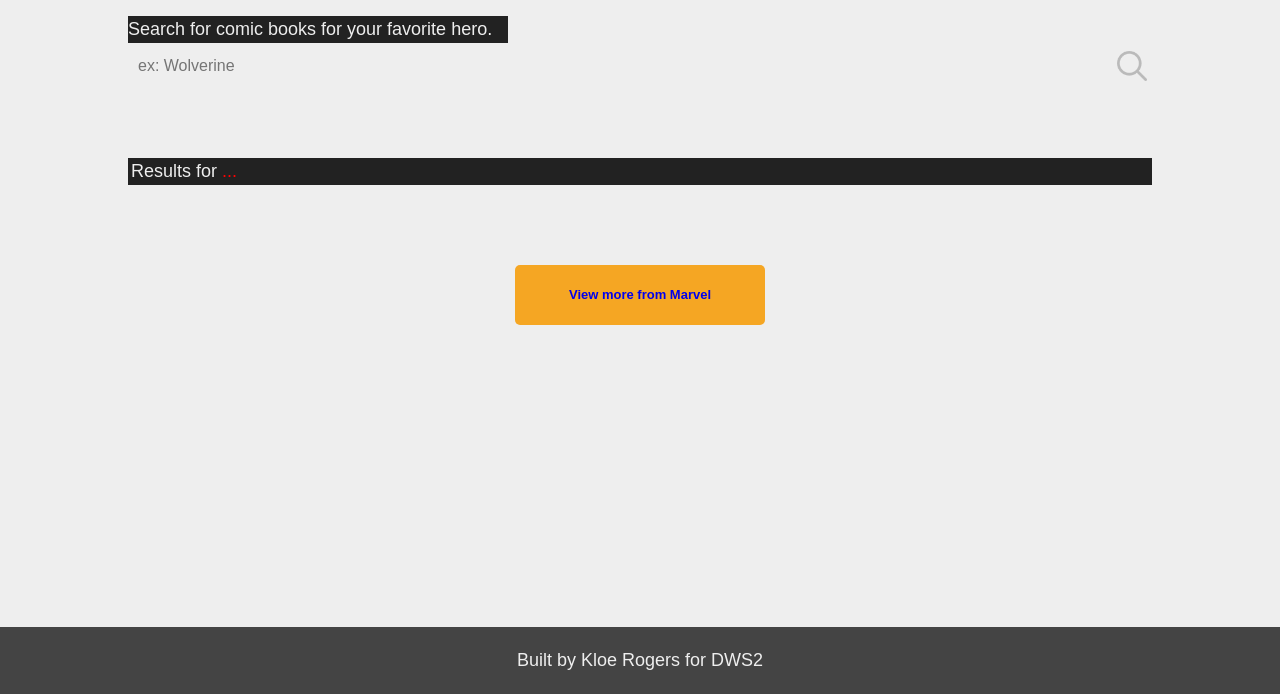
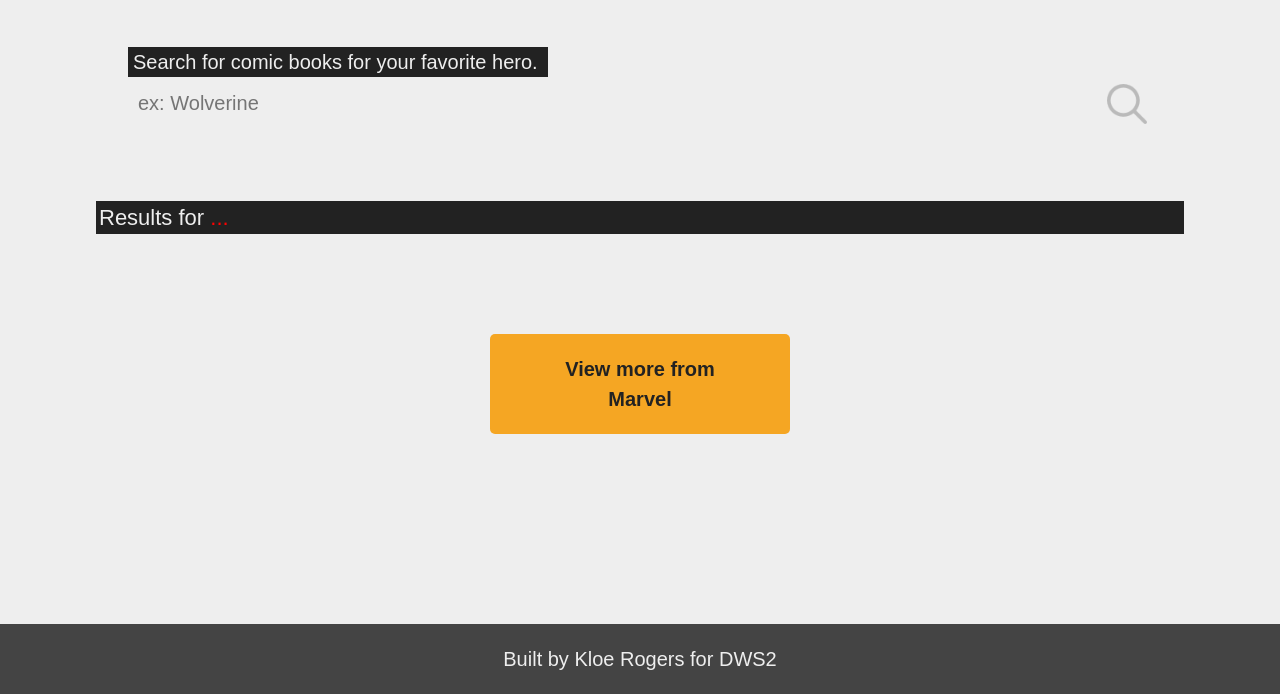
Before and after one commit to krogers78/responsiveMarvelSearchApp, a plain HTML site: page index.html in a window 1280 px wide. Shown: the part 106-800 px from the top of the page. Drawn offline with Linux system fonts and the light colour scheme.

Commit message:
Completed CSS for sizes between 320px and 1200px. Began working on cleaning up code

```diff
--- a/javascript/main.js
+++ b/javascript/main.js
@@ -10,7 +10,13 @@ const params = "$query="
 const options = {
   method: "GET"
 }
+//get the previous results from local storage and populate if it's there
+let previousSearch = localStorage.getItem('userSearch')
+if (previousSearch) {
+  document.querySelector('footer').style.position = 'static'
 
+  searchSection.innerHTML = previousSearch
+}
 form.addEventListener('submit', e => {
   e.preventDefault()
 
@@ -28,7 +34,7 @@ form.addEventListener('submit', e => {
     .catch(error => {
       console.log('An Error Occured:', error)
       searchSection.innerHTML = `
-        <h2>Results for ${input.value}</h2>
+        <h2>Results for <span>${input.value}</span></h2>
                   <div class="wrapper">
 
                   <p>No results to show</p>
@@ -57,8 +63,10 @@ const renderData = (data) => {
 })
   //to keep the footer at the bottom of the page
   document.querySelector('footer').style.position = 'static'
+  results += '</div>'
   results += '<p class="button"><a href="#">View More on Marvel</a></p>'
-  results += '</div>'
+  //save their results to the local storagae
+  localStorage.setItem('userSearch', results)
   searchSection.innerHTML = results
   results = ""
 }
--- a/scss/base/_footer.scss
+++ b/scss/base/_footer.scss
@@ -1,16 +1,3 @@
-// footer {
-//   position: fixed;
-//   width: 100%;
-//   bottom: 0;
-//   left: 0;
-//   right: 0;
-//   p {
-//     padding: 2rem;
-//     background-color: #444444;
-//     color: #EEEEEE;
-//     text-align: center;
-//   }
-// }
 footer {
   position: fixed;
   width: 100%;
@@ -23,5 +10,6 @@ footer {
     background-color: #444444;
     color: #EEEEEE;
     text-align: center;
+    @include mq(small) { font-size: 1.5rem; }
   }
 }
--- a/scss/components/_classes.scss
+++ b/scss/components/_classes.scss
@@ -11,6 +11,11 @@
 .wrapper {
   width: 85%;
   @extend %center-align;
+
+  @include mq(small) {
+    display: flex;
+    justify-content: space-between;
+  }
 }
 .button {
   @extend %center-align;
@@ -19,7 +24,6 @@
   margin-bottom: 5rem;
   text-align: center;
   font-weight: bold;
-  font-size: 1.3rem;
   background: $action-color;
   padding: 2rem 5rem;
   border-radius: 0.5rem;
--- a/scss/components/_header.scss
+++ b/scss/components/_header.scss
@@ -2,16 +2,37 @@ header {
   background: rgba(0, 0, 0, 0.2);
   text-align: right;
   width: 100%;
+  @include mq(medium) {
+    .navBar {
+      display:block;
+      position: relative;
+      z-index: 0;
+      background-color: transparent;
+      animation-duration: 0s;
+    }
+    .modal-content {
+      position: relative;
+      background-color: transparent;
+      animation-duration: 0s;
+    }
+  }
   h1 {
     width: 40%;
-    float: left;
   }
   img {
     width: 100%;
     margin: 2rem 0 0 2rem;
+    @include mq(small) { margin-left: 0; }
   }
   nav {
     padding-bottom: 2rem;
+    @include mq(medium) { padding-top: 2rem; }
+    ul {
+     @include mq(medium) {
+       display: flex;
+       justify-content: flex-end;
+     }
+    }
     li {
       padding-right: 4rem;
       padding-bottom: 0.5rem;
@@ -20,7 +41,7 @@ header {
   a {
     color: #DDD;
     font-size: 2rem;
-
+    @include mq(medium) { font-size: 1.8rem; }
     &:hover {
       color: white;
     }
@@ -28,15 +49,23 @@ header {
   span {
     color: $primary-color;
     font-size: 4rem;
+    @include mq(medium) { display: none; }
   }
   button {
     text-indent: -999rem;
     background-color: transparent;
     background-image: url("../images/hamburger.png");
     background-repeat: no-repeat;
-    background-size: 2rem;
-    height: 2rem;
-    width: 2rem;
+    background-size: 2.5rem;
+    height: 2.5rem;
+    width: 2.5rem;
     margin-top: 2rem;
+
+    @include mq(small) {
+      background-size: 3rem;
+      height: 3rem;
+      width: 3rem;
+    }
+    @include mq(medium) { display: none; }
   }
 }
--- a/scss/components/_results.scss
+++ b/scss/components/_results.scss
@@ -1,62 +1,42 @@
-// #results {
-//   .wrapper {
-//     @extend %center-align;
-//   }
-//   h2 {
-//     margin: 2rem 0 2rem 0;
-//     padding-left: 0.3rem;
-//     font-size: $font-size;
-//     color: $primary-color;
-//     background: $seconday-color;
-//     width: 25rem;
-//   }
-//   article {
-//     width: 25%;
-//     display: inline-table;
-//     padding-bottom: 5rem;
-//
-//     img {
-//       width: 80%;
-//       height: 200%;
-//     }
-//     h3, p {
-//       @include article-description($seconday-color, $primary-color, 100%, 0.2rem);
-//     }
-//     // p {
-//     //   @include article-description($seconday-color, $primary-color, 90%, 0.2rem);
-//     // }
-//   }
-//   a {
-//     font-size: 1.3rem;
-//     color: #222;
-//   }
-// }
-
-// mobile size
 #results {
   .wrapper {
     @extend %center-align;
+    @include mq(small) {
+      flex-flow: row;
+      flex-wrap: wrap;
+      justify-content: center;
+    }
   }
   h2 {
     margin: 2rem 0 2rem 0;
     padding-left: 0.3rem;
-    font-size: 1.3rem;
+    font-size: 1.8rem;
     color: $primary-color;
     background: $seconday-color;
-    width: 80%;
-    margin: 2rem auto 0 auto;
+    width: 85%;
+    margin: 2rem auto;
     span {
       color: #FF0000;
     }
+    @include mq(small) { font-size: 1.6rem; }
   }
   article {
     display: flex;
     overflow: auto;
     background-color: $seconday-color;
     margin-bottom: 1rem;
+    @include mq(small) {
+      flex-flow: column;
+      width: 90%;
+      margin-bottom: 3rem;
+    }
     img {
       width: 40%;
       height: 100%;
+      @include mq(small) {
+        width: 100%;
+        // height: 100%;
+      }
     }
     h3, p {
       @include article-description($seconday-color, $primary-color, 1rem, 1rem);
@@ -66,12 +46,15 @@
       color: #FF0000;
       filter: brightness(95%);
       font-size: 1.2rem;
+      @include mq(small) { font-size: 1.5rem; }
     }
     p {
       font-size: 1rem;
+      @include mq(small) { font-size: 1.2rem; }
     }
   }
   a {
     font-size: 1.3rem;
+    @include mq(small) { width: 50%; }
   }
 }
--- a/scss/components/_search.scss
+++ b/scss/components/_search.scss
@@ -1,38 +1,3 @@
-// #search {
-//   form {
-//     padding-top: 5rem;
-//     width: 50rem;
-//     margin-left: auto;
-//     position: relative;
-//     margin-right: auto;
-//   }
-//   label {
-//     text-align: left;
-//     display: block;
-//     background: $seconday-color;
-//     color: $primary-color;
-//     width: 33rem;
-//   }
-//   input {
-//     display: block;
-//     height: 6rem;
-//     width: 80%;
-//     // background: $primary-color;
-//     background: black;
-//     padding: 0 7rem 0 1rem;
-//
-//   }
-//   button {
-//     background-image: url("../images/search.png");
-//     background-color: transparent;
-//     text-indent: -999rem;
-//     width: 5rem;
-//     height: 5rem;
-//     position: absolute;
-//     left: 44.5rem;
-//     top: 8rem;
-//   }
-// }
 #search {
   form {
     padding-top: 5rem;
@@ -49,6 +14,15 @@
     color: $primary-color;
     width: 20rem;
     font-size: 0.8rem;
+    padding-left: 0.5rem;
+    @include mq(small) {
+      font-size: 1.2rem;
+      width: 25rem;
+    }
+    @include mq(medium) {
+      font-size: 1.6rem;
+      width: 34rem;
+    }
   }
   input {
     display: block;
@@ -69,5 +43,6 @@
     top: 6.8rem;
     background-size: 2rem;
     background-repeat: no-repeat;
+    @include mq(small) { top: 7.2rem; }
   }
 }
--- a/scss/layout/_mq.scss
+++ b/scss/layout/_mq.scss
@@ -1,104 +1,104 @@
 // first breakpoint
-@media (min-width: 425px) {
-  .wrapper {
-    display: flex;
-    justify-content: space-between;
-  }
-  header {
-    img {
-      margin-left: 0;
-    }
-    button {
-      background-size: 3rem;
-      height: 3rem;
-      width: 3rem;
-    }
-  }
+// @include mq(small) {
+  // .wrapper {
+  //   display: flex;
+  //   justify-content: space-between;
+  // }
+  // header {
+  //   img {
+  //     margin-left: 0;
+  //   }
+  //   button {
+  //     background-size: 3rem;
+  //     height: 3rem;
+  //     width: 3rem;
+  //   }
+  // }
+  // #search {
+  //   label {
+  //     font-size: 1.2rem;
+  //     width: 25rem;
+  //   }
+  //   button {
+  //     top: 7.2rem;
+  //   }
+  // }
+//   #results {
+//     .wrapper {
+//       flex-flow: row;
+//       flex-wrap: wrap;
+//       justify-content: center;
+//     }
+//     h2 {
+//       font-size: 1.6rem;
+//     }
+//     article {
+//       flex-flow: column;
+//       width: 90%;
+//       margin-bottom: 3rem;
+//       img {
+//         width: 100%;
+//         height: 100%;
+//       }
+//       h3 {
+//         font-size: 1.5rem;
+//       }
+//       p {
+//         font-size: 1.2rem;
+//       }
+//     }
+//     a {
+//       width: 50%;
+//     }
+//   }
+//   footer {
+//     p {
+//       font-size: 1.5rem;
+//     }
+//   }
+// }
+@include mq(medium) {
+  // header {
+  //   h1 {
+  //     float: none;
+  //   }
+  //   button {
+  //     display: none;
+  //   }
+  //   nav {
+  //     padding-top: 2rem;
+  //   }
+  //   a {
+  //     font-size: 1.8rem;
+  //   }
+  //   ul {
+  //     display: flex;
+  //     justify-content: flex-end;
+  //   }
+  //   span { display: none; }
+  //   .navBar {
+  //     display:block;
+  //     position: relative;
+  //     z-index: 0;
+  //     background-color: transparent;
+  //     animation-duration: 0s;
+  //   }
+  //   .modal-content {
+  //     position: relative;
+  //     background-color: transparent;
+  //     animation-duration: 0s;
+  //   }
+  // }
   #search {
-    label {
-      font-size: 1.2rem;
-      width: 25rem;
-    }
-    button {
-      top: 7.2rem;
-    }
-  }
-  #results {
-    .wrapper {
-      flex-flow: row;
-      flex-wrap: wrap;
-      justify-content: center;
-    }
-    h2 {
-      font-size: 1.5rem;
-    }
-    article {
-      flex-flow: column;
-      width: 90%;
-      img {
-        width: 100%;
-        height: 100%;
-      }
-      h3 {
-        font-size: 1.5rem;
-      }
-      p {
-        font-size: 1.2rem;
-      }
-    }
-    a {
-      width: 50%;
-    }
-  }
-  footer {
-    p {
-      font-size: 1.5rem;
-    }
-  }
-}
-@media (min-width: 768px) {
-  header {
-    h1 {
-      float: none;
-    }
-    button {
-      display: none;
-    }
-    nav {
-      padding-top: 2rem;
-    }
-    a {
-      font-size: 1.8rem;
-    }
-    ul {
-      display: flex;
-      justify-content: flex-end;
-
-    }
-    span { display: none; }
-    .navBar {
-      display:block;
-      position: relative;
-      z-index: 0;
-      background-color: transparent;
-      animation-duration: 0s;
-    }
-    .modal-content {
-      position: relative;
-      background-color: transparent;
-      animation-duration: 0s;
-    }
-  }
-  #search {
-    label {
-      font-size: 1.8rem;
-      width: 38rem;
-    }
+    // label {
+    //   font-size: 1.6rem;
+    //   width: 34rem;
+    // }
     input {
       height: 4.5rem;
     }
     button {
-      top: 8.5rem;
+      top: 8.2rem;
       width: 3rem;
       height: 3rem;
       background-size: 3rem;
@@ -106,10 +106,12 @@
   }
   #results {
     h2 {
-      font-size: 1.8rem;
+      font-size: 2rem;
     }
     a {
       width: 33%;
+      color: $seconday-color;
+      font-size: 1.5rem;
     }
   }
   footer {
@@ -118,3 +120,69 @@
     }
   }
 }
+@include mq(large) {
+  header {
+    nav {
+      padding-top: 3rem;
+    }
+  }
+  #search {
+    label {
+      font-size: 2rem;
+      width: 42rem;
+    }
+    input {
+      height: 5.4rem;
+      font-size: 2rem;
+      padding-right: 5.5rem;
+    }
+    button {
+      top: 8.7rem;
+      width: 4rem;
+      height: 4rem;
+      background-size: 4rem;
+    }
+  }
+  #results {
+    a {
+      width: 25%;
+      color: $seconday-color;
+      font-size: 2rem;
+    }
+    .button {
+      width: 30rem;
+    }
+    h2 {
+      font-size: 2.2rem;
+    }
+    article {
+      h3 {
+        font-size: 1.8rem;
+      }
+      p {
+        font-size: 1.5rem;
+      }
+  }
+  }
+  footer {
+    p {
+      font-size: 2rem;
+    }
+  }
+}
+@include mq(xlarge) {
+  header {
+    nav {
+      padding-top: 4rem;
+    }
+    a {
+      font-size: 2.5rem;
+    }
+  }
+  #results {
+    a {
+      width: 20%;
+    }
+
+  }
+}
--- a/scss/utils/_mixins.scss
+++ b/scss/utils/_mixins.scss
@@ -4,3 +4,17 @@
   padding-left: $left-pad;
   padding-right: $right-pad;
 }
+@mixin mq($size) {
+  @if $size == small {
+    @media (min-width: 425px) { @content; }
+  }
+  @else if $size == medium {
+    @media (min-width: 768px) { @content; }
+  }
+  @else if $size == large {
+    @media (min-width: 1024px) { @content; }
+  }
+  @else if $size == xlarge {
+    @media (min-width: 1200px) { @content; }
+  }
+}
```
Also changed, not shown: css/main.css.
